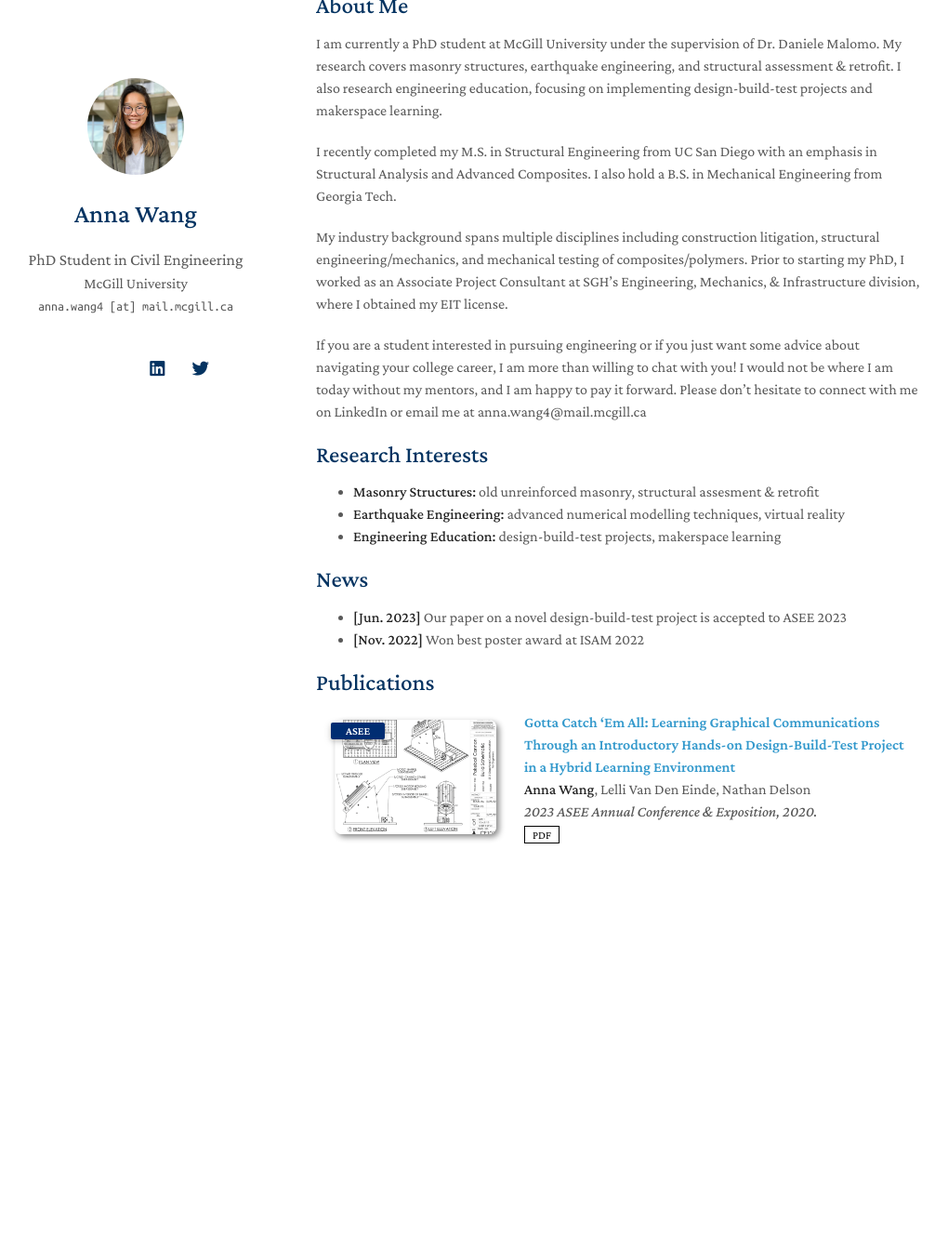
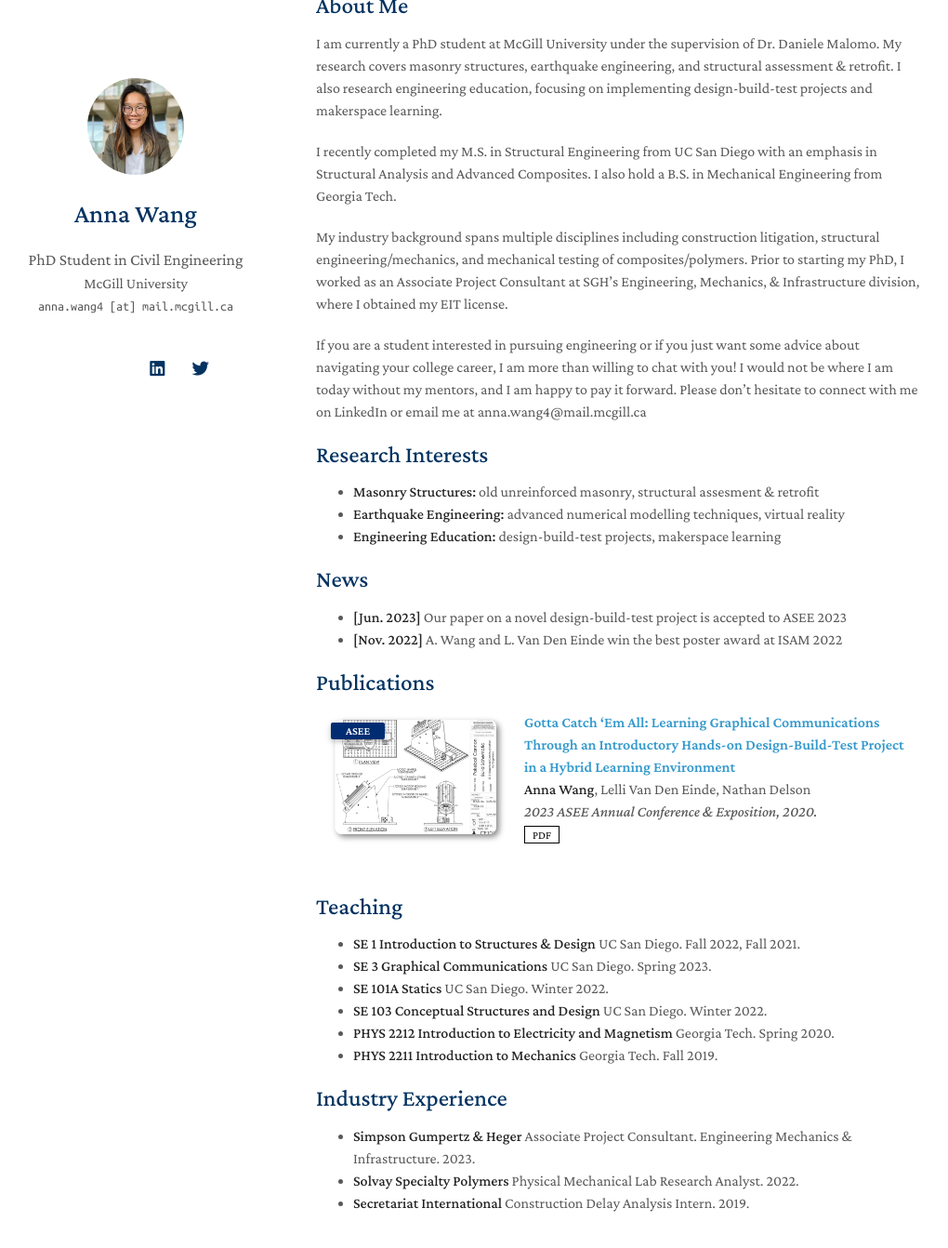
Before and after one commit to anna-h-wang/annawang, a Jekyll site: the page built from index.md, in a window 1280 px wide and 1400 px high, scrolled down 74 px. Shown: the top 1342 px of the window at 93% size, without its empty margins (130-1150 px from the left). Built offline with Jekyll 4.4.1, drawn with Linux system fonts in a browser that asks for light colours; nearby versions of some CDN libraries; a style sheet for code colours, icons or effects is not loaded; our own code applies the rules of GitHub Pages for plain Markdown files; before the commit the page ends 1109 px from its top, so only the background shows below that.

Commit message:
Update index.md

```diff
--- a/index.md
+++ b/index.md
@@ -21,8 +21,23 @@
 ## News
 
 - **[Jun. 2023]** Our paper on a novel design-build-test project is accepted to ASEE 2023
-- **[Nov. 2022]** Won best poster award at ISAM 2022
+- **[Nov. 2022]** A. Wang and L. Van Den Einde win the best poster award at ISAM 2022
 
 {% include_relative _includes/publications.md %}
 
 {% include_relative _includes/services.md %}
+
+## Teaching
+
+- **SE 1 Introduction to Structures & Design** UC San Diego. Fall 2022, Fall 2021.
+- **SE 3 Graphical Communications** UC San Diego. Spring 2023.
+- **SE 101A Statics** UC San Diego. Winter 2022.
+- **SE 103 Conceptual Structures and Design** UC San Diego. Winter 2022.
+- **PHYS 2212 Introduction to Electricity and Magnetism** Georgia Tech. Spring 2020.
+- **PHYS 2211 Introduction to Mechanics** Georgia Tech. Fall 2019.
+
+## Industry Experience
+
+- **Simpson Gumpertz & Heger** Associate Project Consultant. Engineering Mechanics & Infrastructure. 2023.
+- **Solvay Specialty Polymers** Physical Mechanical Lab Research Analyst. 2022.
+- **Secretariat International** Construction Delay Analysis Intern. 2019.
```
